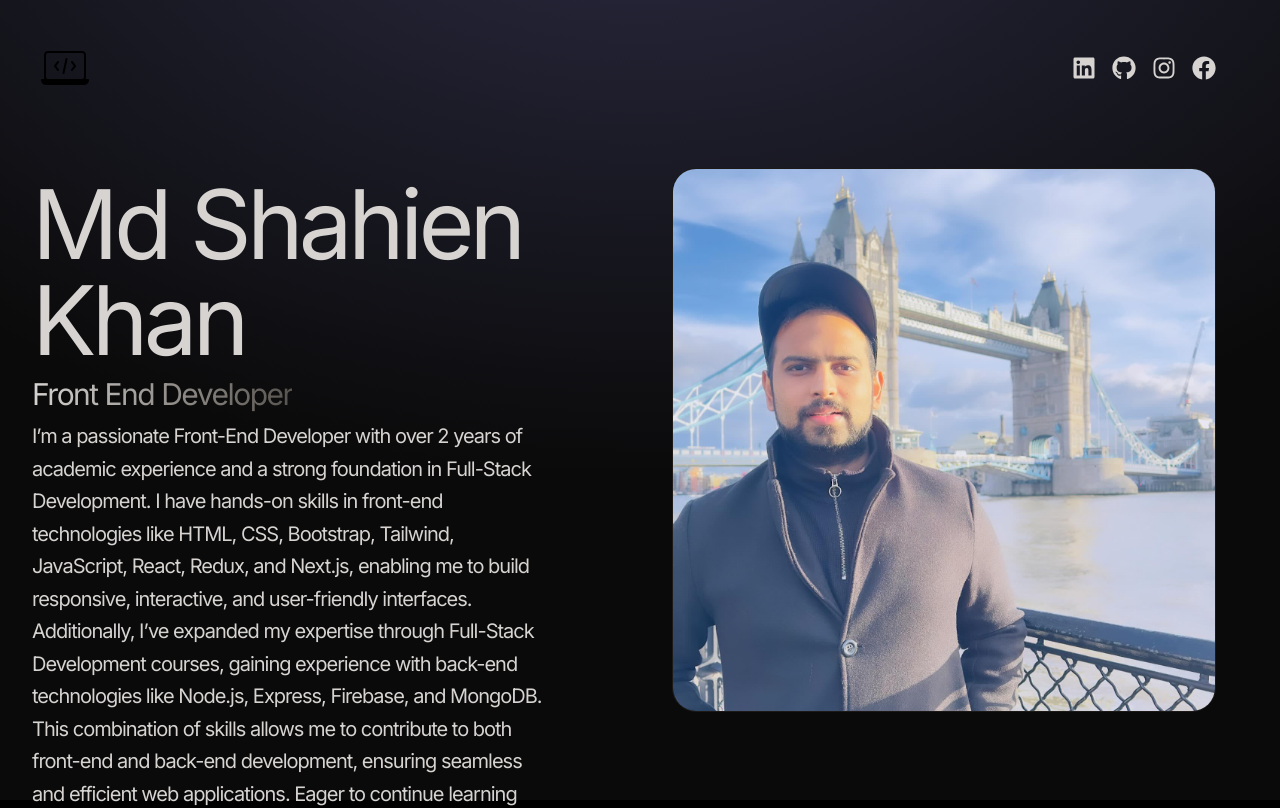
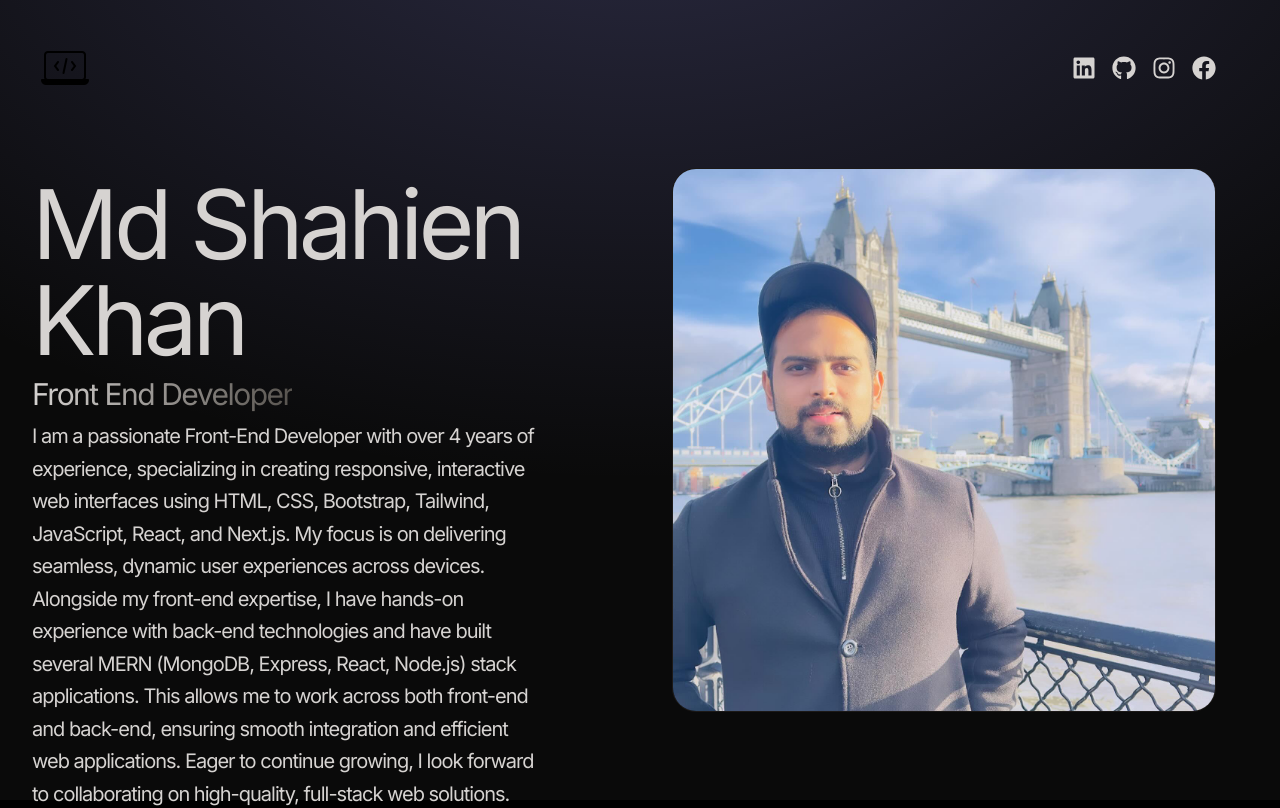
Before and after one commit to Md-shahien-khan/mdKhan-Portfolio, a React (Vite) app: page / in a window 1280 px wide. Shown: the top 808 px of the page. Built offline with nearby package versions, Linux system fonts and the light colour scheme.

Commit message:
cahnged p in hero section

```diff
--- a/src/Hero/Hero.jsx
+++ b/src/Hero/Hero.jsx
@@ -50,7 +50,11 @@ const Hero = () => {
                         className='bg-gradient-to-r from-stone-300 to-stone-600 bg-clip-text text-3xl tracking-tighter text-transparent'>Front End Developer</motion.span>
                         <motion.p
                         variants={childVariants}
-                        className='my-2 max-w-lg text-xl leading-relaxed tracking-tighter'>I’m a passionate Front-End Developer with over 2 years of academic experience and a strong foundation in Full-Stack Development. I have hands-on skills in front-end technologies like HTML, CSS, Bootstrap, Tailwind, JavaScript, React, Redux, and Next.js, enabling me to build responsive, interactive, and user-friendly interfaces. Additionally, I’ve expanded my expertise through Full-Stack Development courses, gaining experience with back-end technologies like Node.js, Express, Firebase, and MongoDB. This combination of skills allows me to contribute to both front-end and back-end development, ensuring seamless and efficient web applications. Eager to continue learning and growing, I look forward to collaborating with other developers and creating high-quality solutions in the web development field.</motion.p>
+                        className='my-2 max-w-lg text-xl leading-relaxed tracking-tighter'>
+                            I am a passionate Front-End Developer with over 4 years of experience, specializing in creating responsive, interactive web interfaces using HTML, CSS, Bootstrap, Tailwind, JavaScript, React, and Next.js. My focus is on delivering seamless, dynamic user experiences across devices.
+                            Alongside my front-end expertise, I have hands-on experience with back-end technologies and have built several MERN (MongoDB, Express, React, Node.js) stack applications. This allows me to work across both front-end and back-end, ensuring smooth integration and efficient web applications.
+                            Eager to continue growing, I look forward to collaborating on high-quality, full-stack web solutions.
+                        </motion.p>
                         <motion.a
                         variants={childVariants}
                         href={cv}
```
